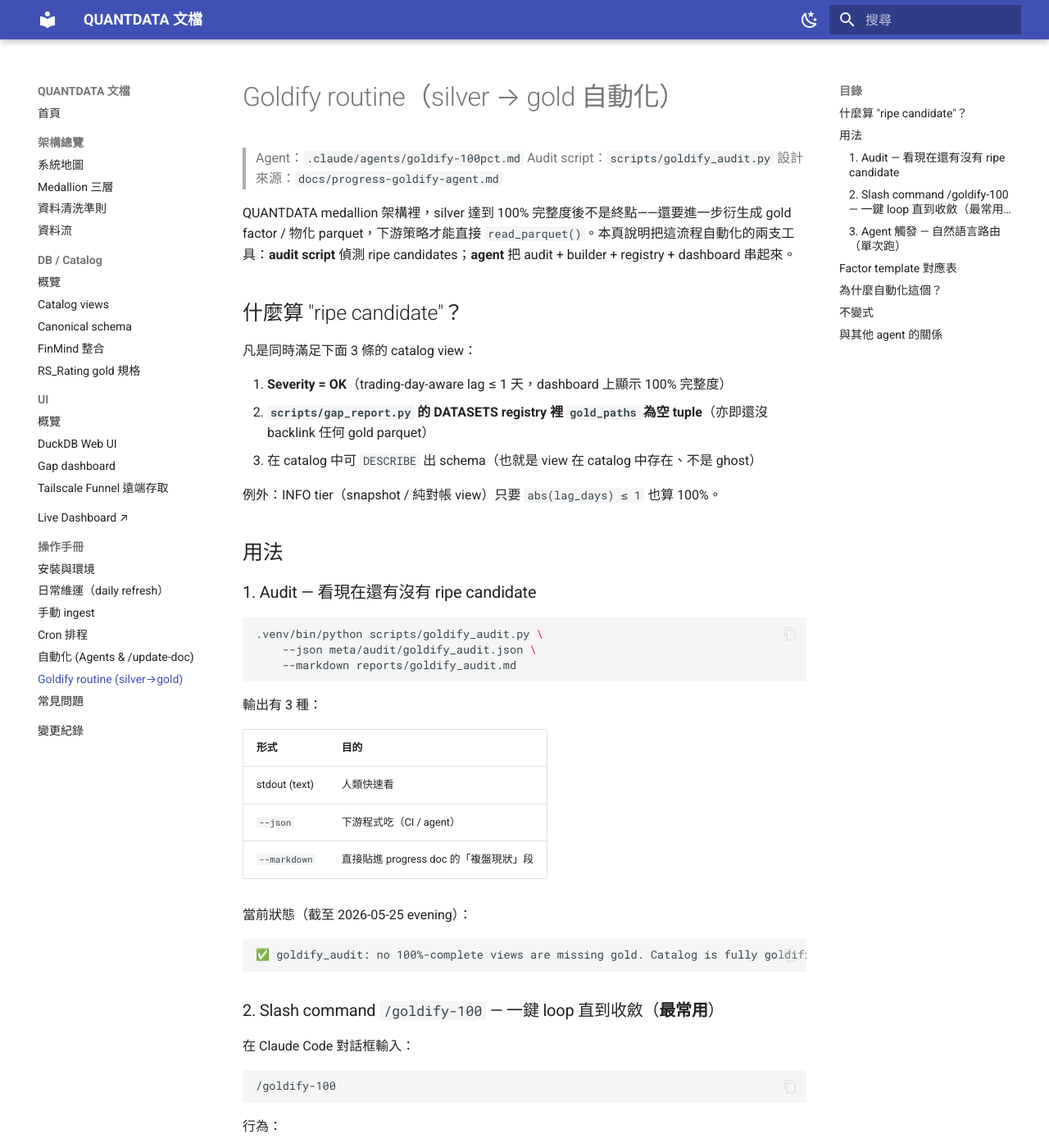
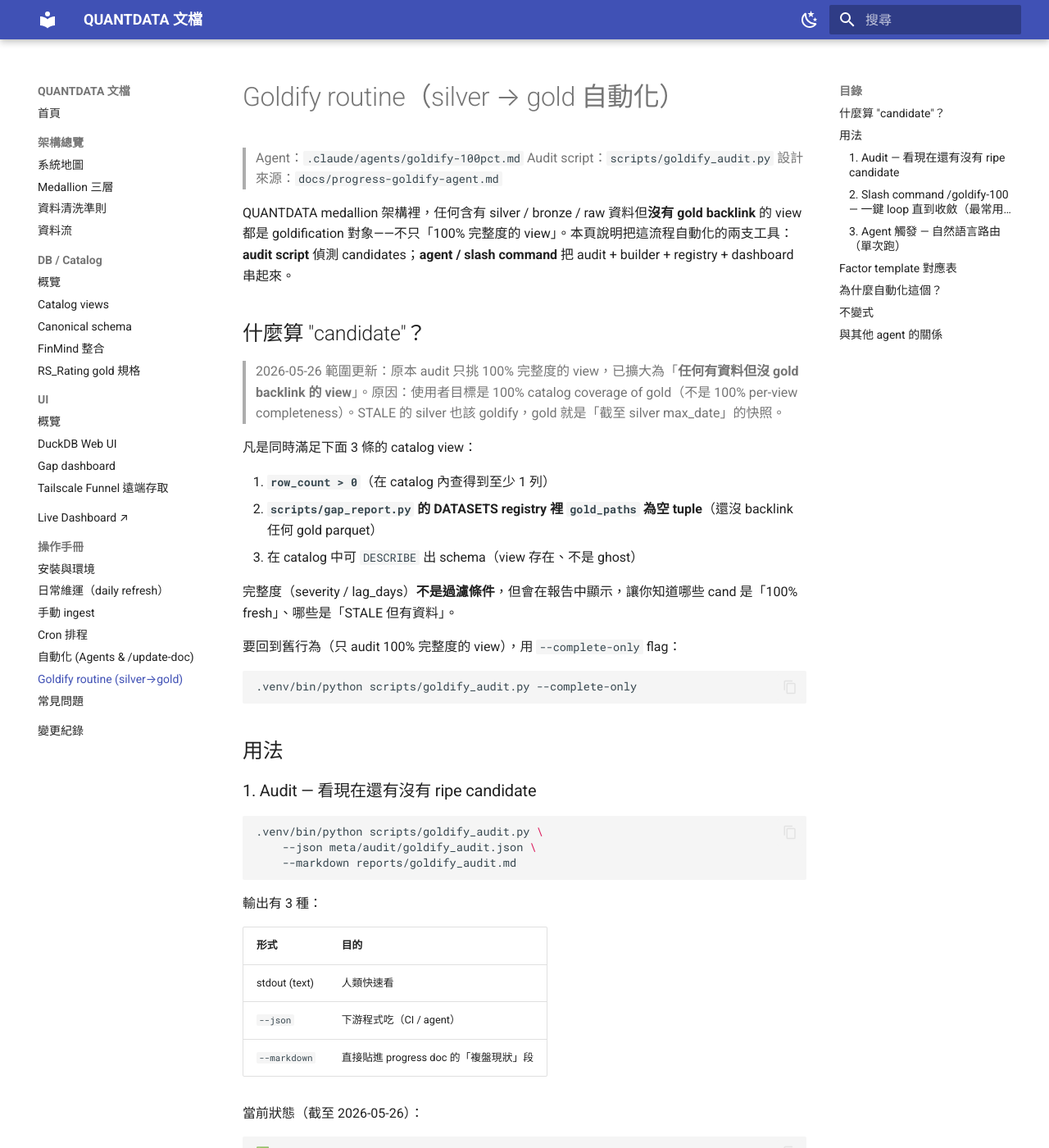
Before and after one commit to gsinvest017-ai/gs-scraper, an MkDocs documentation site: the page built from docs-site/ops/goldify-routine.md, in a window 1280 px wide and 1400 px high. Shown: the whole window at 82% size. Built offline with MkDocs 1.6.1 and Material for MkDocs 9.7.7, drawn with Linux system fonts in a browser that asks for light colours; some of the changed text lies outside the part shown.

Commit message:
M3: command + docs — /goldify-100 rescoped to all non-gold views (any completeness)

````diff
--- a/docs-site/ops/goldify-routine.md
+++ b/docs-site/ops/goldify-routine.md
@@ -4,17 +4,25 @@
 > Audit script：`scripts/goldify_audit.py`
 > 設計來源：`docs/progress-goldify-agent.md`
 
-QUANTDATA medallion 架構裡，silver 達到 100% 完整度後不是終點——還要進一步衍生成 gold factor / 物化 parquet，下游策略才能直接 `read_parquet()`。本頁說明把這流程自動化的兩支工具：**audit script** 偵測 ripe candidates；**agent** 把 audit + builder + registry + dashboard 串起來。
+QUANTDATA medallion 架構裡，任何含有 silver / bronze / raw 資料但**沒有 gold backlink** 的 view 都是 goldification 對象——不只「100% 完整度的 view」。本頁說明把這流程自動化的兩支工具：**audit script** 偵測 candidates；**agent / slash command** 把 audit + builder + registry + dashboard 串起來。
 
-## 什麼算 "ripe candidate"？
+## 什麼算 "candidate"？
+
+> 2026-05-26 範圍更新：原本 audit 只挑 100% 完整度的 view，已擴大為「**任何有資料但沒 gold backlink 的 view**」。原因：使用者目標是 100% catalog coverage of gold（不是 100% per-view completeness）。STALE 的 silver 也該 goldify，gold 就是「截至 silver max_date」的快照。
 
 凡是同時滿足下面 3 條的 catalog view：
 
-1. **Severity = OK**（trading-day-aware lag ≤ 1 天，dashboard 上顯示 100% 完整度）
-2. **`scripts/gap_report.py` 的 DATASETS registry 裡 `gold_paths` 為空 tuple**（亦即還沒 backlink 任何 gold parquet）
-3. 在 catalog 中可 `DESCRIBE` 出 schema（也就是 view 在 catalog 中存在、不是 ghost）
+1. **`row_count > 0`**（在 catalog 內查得到至少 1 列）
+2. **`scripts/gap_report.py` 的 DATASETS registry 裡 `gold_paths` 為空 tuple**（還沒 backlink 任何 gold parquet）
+3. 在 catalog 中可 `DESCRIBE` 出 schema（view 存在、不是 ghost）
 
-例外：INFO tier（snapshot / 純對帳 view）只要 `abs(lag_days) ≤ 1` 也算 100%。
+完整度（severity / lag_days）**不是過濾條件**，但會在報告中顯示，讓你知道哪些 cand 是「100% fresh」、哪些是「STALE 但有資料」。
+
+要回到舊行為（只 audit 100% 完整度的 view），用 `--complete-only` flag：
+
+```bash
+.venv/bin/python scripts/goldify_audit.py --complete-only
+```
 
 ## 用法
 
@@ -34,10 +42,10 @@ QUANTDATA medallion 架構裡，silver 達到 100% 完整度後不是終點—
 | `--json` | 下游程式吃（CI / agent）|
 | `--markdown` | 直接貼進 progress doc 的「複盤現狀」段 |
 
-當前狀態（截至 2026-05-25 evening）：
+當前狀態（截至 2026-05-26）：
 
 ```
-✅ goldify_audit: no 100%-complete views are missing gold. Catalog is fully goldified.
+✅ goldify_audit: no views with non-gold data found. Catalog is fully goldified.
 ```
 
 ### 2. Slash command `/goldify-100` — 一鍵 loop 直到收斂（**最常用**）
````
Also changed, not shown: .claude/commands/goldify-100.md (+9 -4 lines).
